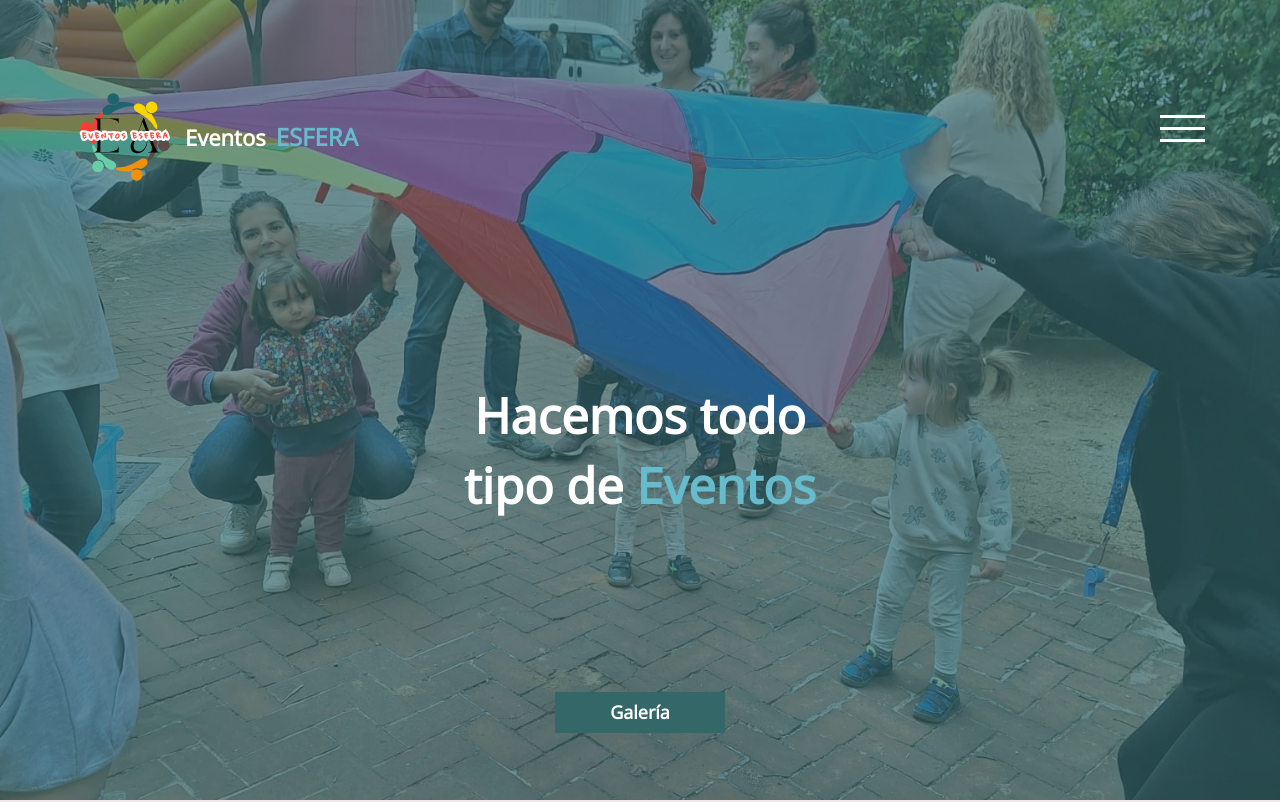
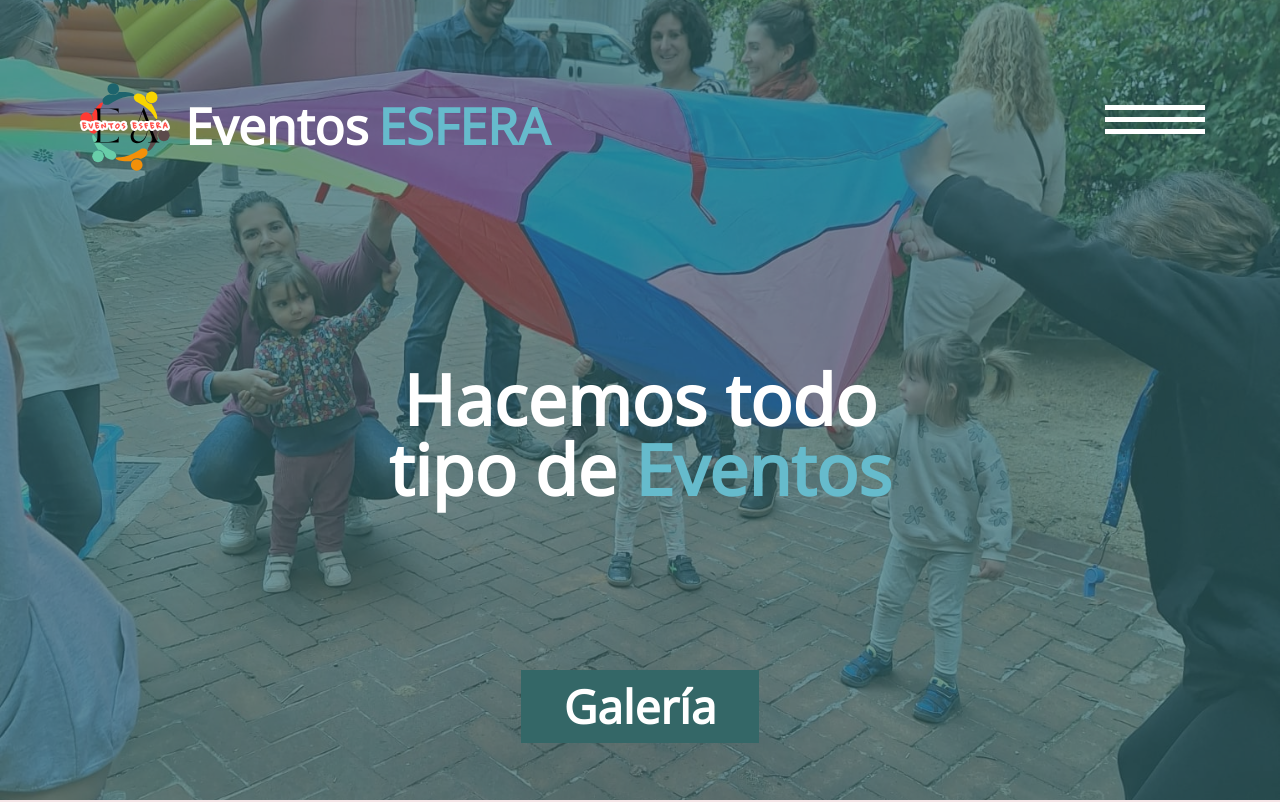
Before and after one commit to adrianof26/adrianof26.github.io, a plain HTML site: page eventos_esfera_segunda/index.html in a window 1280 px wide. Shown: the top 802 px of the page. Drawn offline with nearby package versions, Linux system fonts and the light colour scheme.

Commit message:
Update main.css

```diff
--- a/eventos_esfera_segunda/styles/main.css
+++ b/eventos_esfera_segunda/styles/main.css
@@ -680,7 +680,7 @@ footer {
 
 @media (min-width: 375px) {
   h1 {
-    font-size: 49px;
+    font-size: 70px;
   }
   .logo {
     font-size: 22px;
@@ -706,5 +706,31 @@ footer {
 
   .closed, .menu__trigger{
     display: grid;
+    width: 100px;
   }
+
+  .menu__trigger span{
+    height: 5px;
+  }
+
+  .button, .footer__form .button{
+    min-width: 238px;
+    font-size: 46px;
+  }
+
+  .logo {
+    font-size: 50px;
+  }
+
+  .logo a span{
+    font-size: 50px;
+  }
+
+  h2{
+    font-size: 40px;
+  }
+
+  .ourteam__desctiption {
+    font-size: 30px;
 }
+}
```
